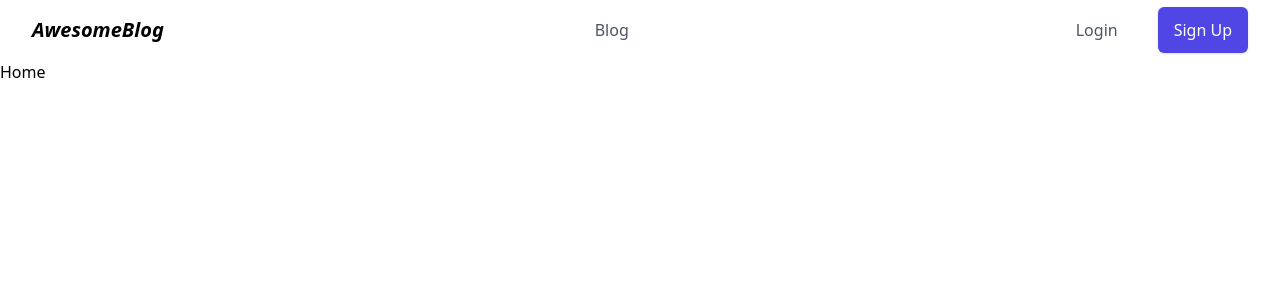
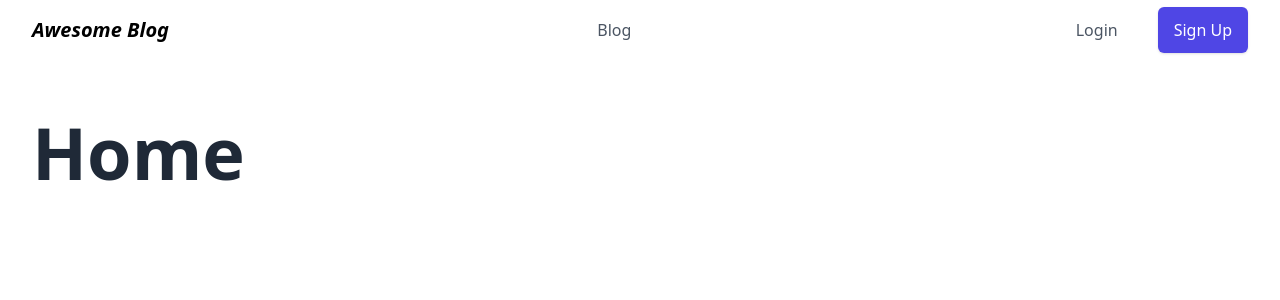
Before and after one commit to markoni10/blog, a React (Create React App) app in the folder client/: page / in a window 1280 px wide. Shown: the top 300 px of the page. Built offline with nearby package versions, Linux system fonts and the light colour scheme.

Commit message:
Fix router

```diff
--- a/client/src/App.js
+++ b/client/src/App.js
@@ -1,5 +1,5 @@
 import React, { useState } from 'react';
-import { BrowserRouter as Router, Routes, Route } from 'react-router-dom';
+import { Routes, Route } from 'react-router-dom';
 
 import Header from './components/Header';
 import Home from './components/Home';
@@ -13,16 +13,14 @@ function App() {
 
 	return (
 		<>
-			<Header />
-			<Router>
-				<Routes>
-					<Route exact path='/' element={<Home />} />
-					<Route exact path='/blog' element={<Blog />} />
-					<Route exact path='/login' element={<Login />} />
-					<Route exact path='/dashboard' element={<Dashboard token={token} handleLogin={<Login setToken={setToken} />} />} />
-					<Route exact path='/preferences' element={<Preferences token={token} />} />
-				</Routes>
-			</Router>
+			<Header logo={'Awesome Blog'} />
+			<Routes>
+				<Route index path='/' element={<Home />} />
+				<Route path='/blog' element={<Blog />} />
+				<Route path='/login' element={<Login />} />
+				<Route path='/dashboard' element={<Dashboard token={token} handleLogin={<Login setToken={setToken} />} />} />
+				<Route path='/preferences' element={<Preferences token={token} />} />
+			</Routes>
 		</>
 	);
 }
--- a/client/src/components/Header.jsx
+++ b/client/src/components/Header.jsx
@@ -1,6 +1,7 @@
-import { useState } from 'react';
+import { useState, memo } from 'react';
+import { Link } from 'react-router-dom';
 
-function Header() {
+function Header({ logo }) {
 	const [state, setState] = useState(false);
 
 	const navigation = [{ title: 'Blog', path: '/blog' }];
@@ -9,9 +10,9 @@ function Header() {
 		<header className='max-w-7xl mx-auto bg-white w-full top-0 z-20 sticky'>
 			<div className='items-center px-4 max-w-screen-xl mx-auto lg:flex lg:px-8'>
 				<div className='flex items-center justify-between py-3 lg:py-4 lg:block'>
-					<a href='/'>
-						<span className='italic font-bold text-xl'>AwesomeBlog</span>
-					</a>
+					<Link to='/'>
+						<span className='italic font-bold text-xl'>{logo}</span>
+					</Link>
 					<div className='lg:hidden'>
 						<button className='text-gray-700 outline-none p-2 rounded-md focus:border-gray-400 focus:border' onClick={() => setState(!state)}>
 							{state ? (
@@ -37,14 +38,14 @@ function Header() {
 					<div>
 						<ul className='flex flex-col-reverse space-x-0 lg:space-x-6 lg:flex-row'>
 							<li className='mt-4 lg:mt-0'>
-								<a href='/login' className='py-3 px-4 text-center border text-gray-600 hover:text-indigo-600 rounded-md block lg:inline lg:border-0'>
+								<Link to='/login' className='py-3 px-4 text-center border text-gray-600 hover:text-indigo-600 rounded-md block lg:inline lg:border-0'>
 									Login
-								</a>
+								</Link>
 							</li>
 							<li className='mt-8 lg:mt-0'>
-								<a href='/signup' className='py-3 px-4 text-center text-white bg-indigo-600 hover:bg-indigo-700 rounded-md shadow block lg:inline'>
+								<Link to='/signup' className='py-3 px-4 text-center text-white bg-indigo-600 hover:bg-indigo-700 rounded-md shadow block lg:inline'>
 									Sign Up
-								</a>
+								</Link>
 							</li>
 						</ul>
 					</div>
@@ -53,7 +54,7 @@ function Header() {
 							{navigation.map((item, idx) => {
 								return (
 									<li key={idx} className='text-gray-600 hover:text-indigo-600'>
-										<a href={item.path}>{item.title}</a>
+										<Link to={item.path}>{item.title}</Link>
 									</li>
 								);
 							})}
@@ -65,4 +66,4 @@ function Header() {
 	);
 }
 
-export default Header;
+export default memo(Header);
--- a/client/src/components/Home.jsx
+++ b/client/src/components/Home.jsx
@@ -1,7 +1,13 @@
 import React from 'react';
+import PageWrapper from './PageWrapper';
+import PageTitle from './PageTitle';
 
 function Home() {
-	return <h1>Home</h1>;
+	return (
+		<PageWrapper>
+			<PageTitle title='Home' />
+		</PageWrapper>
+	);
 }
 
 export default Home;
--- a/client/src/index.js
+++ b/client/src/index.js
@@ -4,11 +4,14 @@ import './assets/stylesheets/tailwind.css';
 import './assets/stylesheets/global.css';
 import App from './App';
 import reportWebVitals from './reportWebVitals';
+import { BrowserRouter as Router } from 'react-router-dom';
 
 const root = ReactDOM.createRoot(document.getElementById('root'));
 root.render(
 	<React.StrictMode>
-		<App />
+		<Router>
+			<App />
+		</Router>
 	</React.StrictMode>,
 );
 
```
